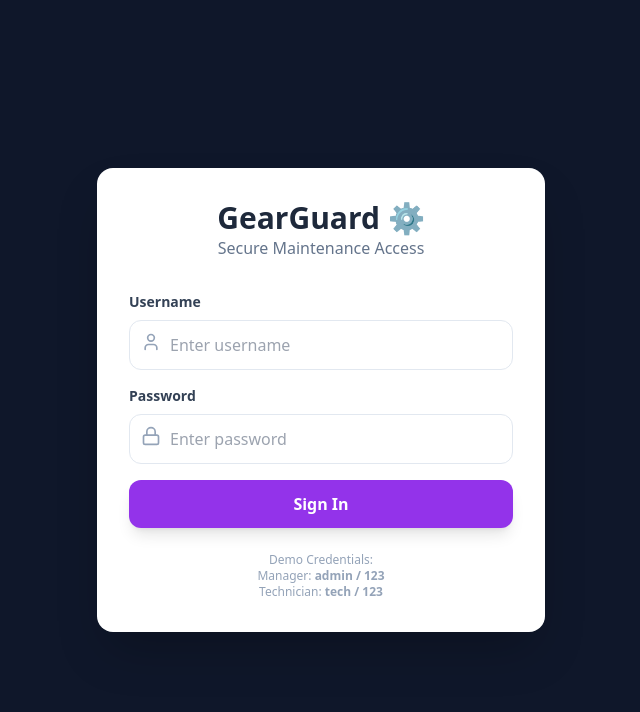
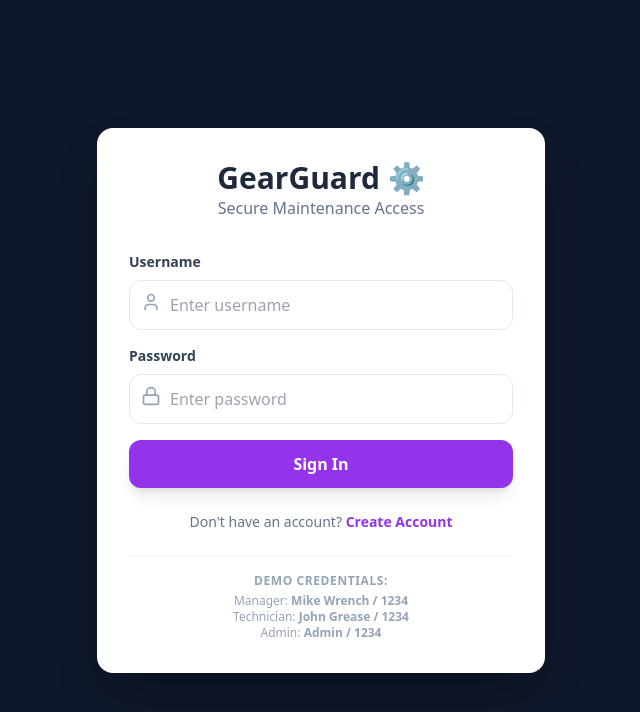
Before and after one commit to satvikp-coder/Odoo, a React (Vite) app in the folder front-end/: page /login in a window 1280 px wide. Shown: the top 712 px of the page, without its empty margins (319-959 px from the left). Built offline with nearby package versions, Linux system fonts and the light colour scheme.

Commit message:
Enhance Login component with loading state and link
Added loading state and sign-up link to Login component. Updated demo credentials to match backend seed.

```diff
--- a/front-end/src/pages/Login.jsx
+++ b/front-end/src/pages/Login.jsx
@@ -1,17 +1,18 @@
 import React, { useState } from 'react';
-import { useNavigate } from 'react-router-dom';
-import { Lock, User, AlertCircle } from 'lucide-react';
+import { useNavigate, Link } from 'react-router-dom';
+import { Lock, User, AlertCircle, Loader } from 'lucide-react';
+
 const Login = () => {
   const navigate = useNavigate();
-
-  // Form State
   const [username, setUsername] = useState('');
   const [password, setPassword] = useState('');
   const [error, setError] = useState('');
+  const [loading, setLoading] = useState(false);
 
   const handleLogin = async (e) => {
     e.preventDefault();
     setError('');
+    setLoading(true);
 
     try {
       const response = await fetch('http://localhost:3000/api/login', {
@@ -23,7 +24,7 @@ const handleLogin = async (e) => {
       const data = await response.json();
 
       if (response.ok) {
-      // SUCCESS: Save real user from database
+
         localStorage.setItem('currentUser', JSON.stringify(data.user));
         navigate('/');
         window.location.reload();
@@ -32,6 +33,8 @@ const handleLogin = async (e) => {
       }
     } catch (err) {
       setError('Server error. Is the backend running?');
+    } finally {
+      setLoading(false);
     }
   };
 
@@ -84,16 +87,27 @@ const handleLogin = async (e) => {
 
           <button
             type="submit"
-            className="w-full bg-purple-600 hover:bg-purple-700 text-white font-bold py-3 rounded-xl transition shadow-lg mt-4"
+            disabled={loading}
+            className="w-full bg-purple-600 hover:bg-purple-700 text-white font-bold py-3 rounded-xl transition shadow-lg mt-4 flex justify-center items-center gap-2"
           >
-            Sign In
+            {loading ? <Loader className="animate-spin" size={20}/> : "Sign In"}
           </button>
         </form>
 
-        <div className="mt-6 text-center text-xs text-slate-400">
-          <p>Demo Credentials:</p>
-          <p>Manager: <b>admin / 123</b></p>
-          <p>Technician: <b>tech / 123</b></p>
+        {/* 3. SIGN UP LINK */}
+        <div className="mt-6 text-center text-sm text-slate-500">
+          Don't have an account?{' '}
+          <Link to="/signup" className="text-purple-600 font-bold hover:underline">
+            Create Account
+          </Link>
+        </div>
+
+        {/* 4. UPDATED DEMO CREDS TO MATCH BACKEND SEED */}
+        <div className="mt-6 text-center text-xs text-slate-400 border-t pt-4 border-slate-100">
+          <p className="mb-1 font-semibold uppercase tracking-wider">Demo Credentials:</p>
+          <p>Manager: <b>Mike Wrench / 1234</b></p>
+          <p>Technician: <b>John Grease / 1234</b></p>
+          <p>Admin: <b>Admin / 1234</b></p>
         </div>
 
       </div>
@@ -101,5 +115,4 @@ const handleLogin = async (e) => {
   );
 };
 
-
 export default Login;
```
Lines whose indentation alone changed are shown as unchanged.
